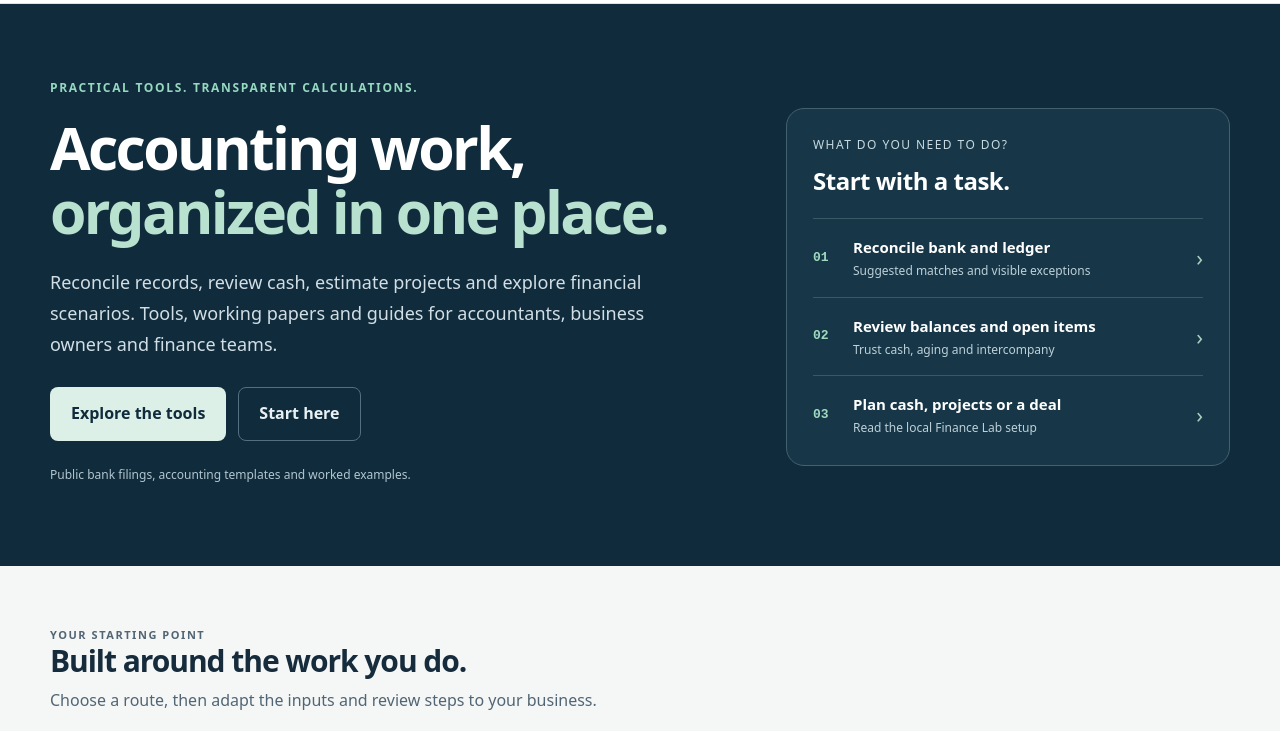
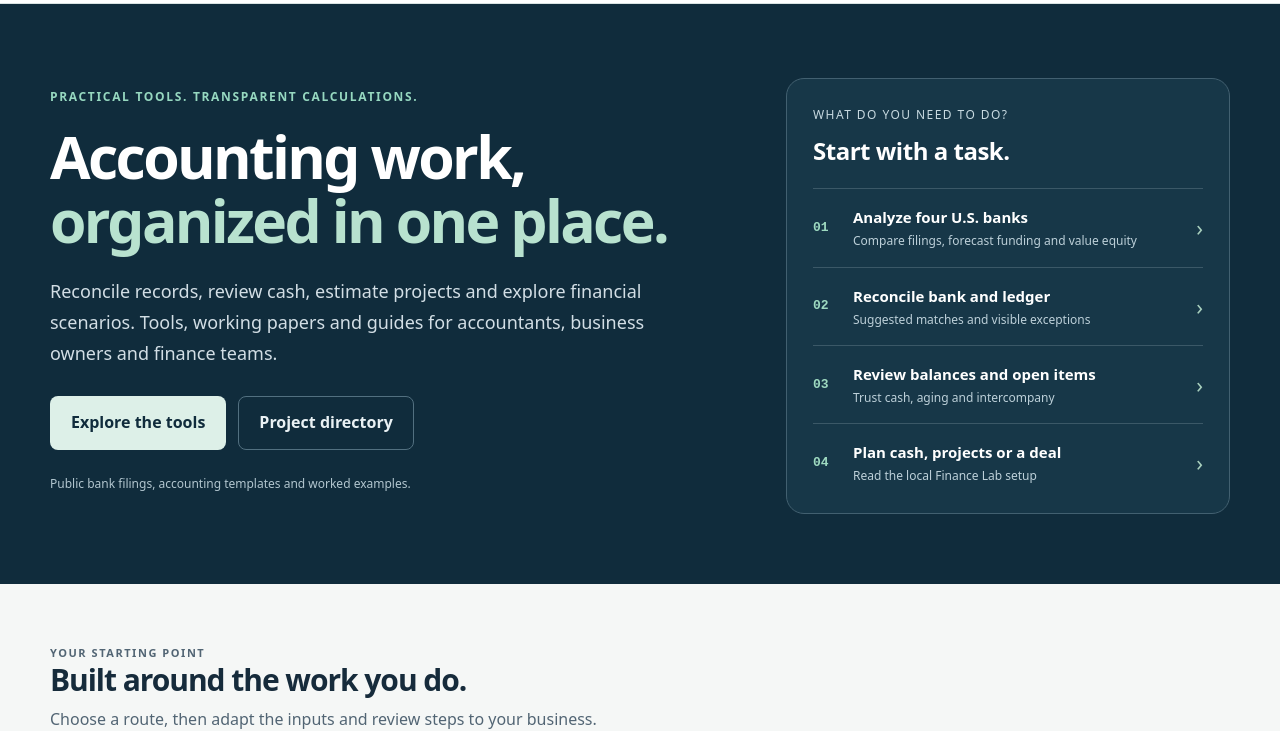
Before and after one commit to Ehtisham514/apex-reconciliation-toolkit, a plain HTML site: page index.html in a window 1280 px wide. Shown: the part 86-817 px from the top of the page. Drawn offline with Linux system fonts and the light colour scheme.

Commit message:
Surface bank analysis and the project directory on the live hub

```diff
--- a/index.html
+++ b/index.html
@@ -26,14 +26,15 @@
       <p class="eyebrow">Practical tools. Transparent calculations.</p>
       <h1 id="hero-title">Accounting work,<br><em>organized in one place.</em></h1>
       <p class="lede">Reconcile records, review cash, estimate projects and explore financial scenarios. Tools, working papers and guides for accountants, business owners and finance teams.</p>
-      <div class="actions"><a class="button" href="#tools">Explore the tools</a><a class="button secondary" href="https://github.com/Ehtisham514/apex-reconciliation-toolkit/blob/main/docs/START_HERE.md">Start here</a></div>
+      <div class="actions"><a class="button" href="#tools">Explore the tools</a><a class="button secondary" href="https://github.com/Ehtisham514/apex-reconciliation-toolkit/blob/main/docs/START_HERE.md">Project directory</a></div>
       <p class="hero-note">Public bank filings, accounting templates and worked examples.</p>
     </div>
     <aside class="path-panel" aria-label="Quick task selection">
       <p class="panel-label">What do you need to do?</p><h2>Start with a task.</h2>
-      <a class="path-link" href="apex-reconcile.html"><span class="path-number">01</span><div><strong>Reconcile bank and ledger</strong><small>Suggested matches and visible exceptions</small></div><span class="arrow" aria-hidden="true">›</span></a>
-      <a class="path-link" href="tools/accounting-workbench.html"><span class="path-number">02</span><div><strong>Review balances and open items</strong><small>Trust cash, aging and intercompany</small></div><span class="arrow" aria-hidden="true">›</span></a>
-      <a class="path-link" href="https://github.com/Ehtisham514/apex-reconciliation-toolkit/blob/main/financial_intelligence/RUN_ME.md"><span class="path-number">03</span><div><strong>Plan cash, projects or a deal</strong><small>Read the local Finance Lab setup</small></div><span class="arrow" aria-hidden="true">›</span></a>
+      <a class="path-link" href="financial_intelligence/bank-lab/"><span class="path-number">01</span><div><strong>Analyze four U.S. banks</strong><small>Compare filings, forecast funding and value equity</small></div><span class="arrow" aria-hidden="true">›</span></a>
+      <a class="path-link" href="apex-reconcile.html"><span class="path-number">02</span><div><strong>Reconcile bank and ledger</strong><small>Suggested matches and visible exceptions</small></div><span class="arrow" aria-hidden="true">›</span></a>
+      <a class="path-link" href="tools/accounting-workbench.html"><span class="path-number">03</span><div><strong>Review balances and open items</strong><small>Trust cash, aging and intercompany</small></div><span class="arrow" aria-hidden="true">›</span></a>
+      <a class="path-link" href="https://github.com/Ehtisham514/apex-reconciliation-toolkit/blob/main/financial_intelligence/RUN_ME.md"><span class="path-number">04</span><div><strong>Plan cash, projects or a deal</strong><small>Read the local Finance Lab setup</small></div><span class="arrow" aria-hidden="true">›</span></a>
     </aside>
   </div></section>
 
```
